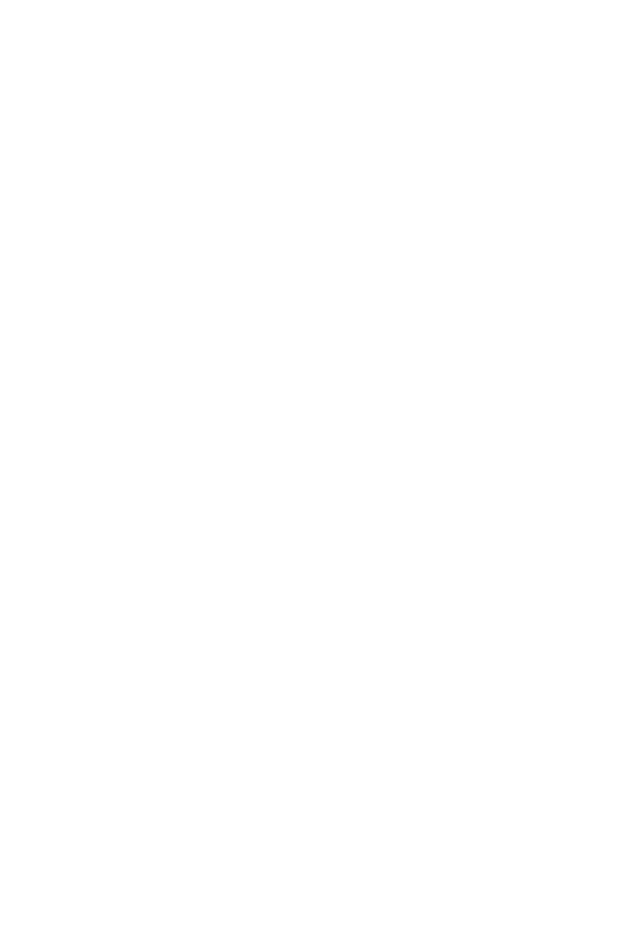
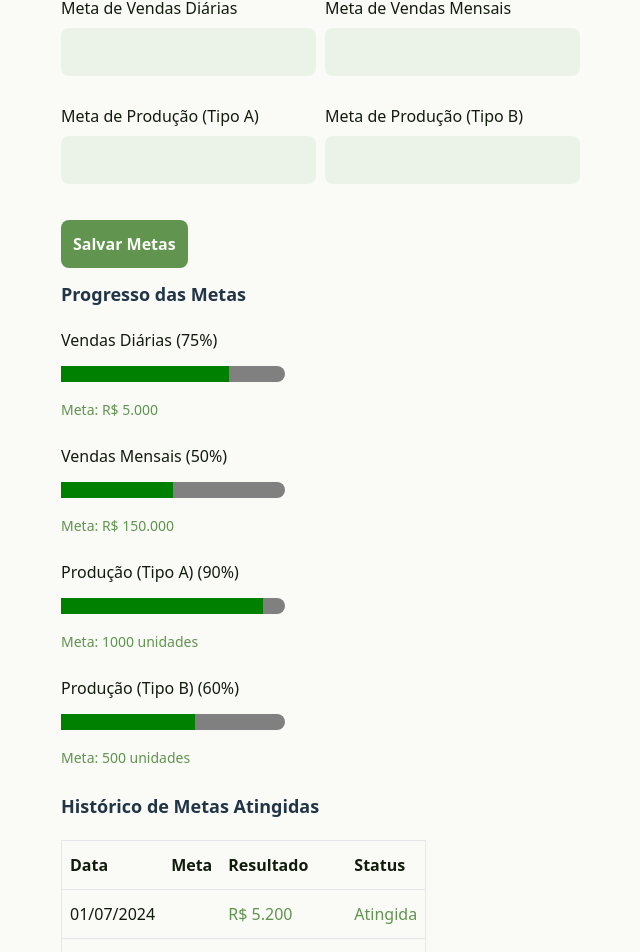
Before and after one commit to guilhermeafonsomb/farms-fiap-goals, a React (Vite) app: page / in a window 1280 px wide. Shown: the part 200-1152 px from the top of the page, without its empty margins (67-707 px from the left). Before the commit the page ends 800 px from the top, so only its background shows below. Built offline with nearby package versions, Linux system fonts and the light colour scheme.

Commit message:
release goals

```diff
--- a/package.json
+++ b/package.json
@@ -12,7 +12,9 @@
   "dependencies": {
     "@originjs/vite-plugin-federation": "^1.4.1",
     "@tanstack/react-query": "^5.90.2",
+    "@tanstack/react-table": "^8.21.3",
     "@vitejs/plugin-react": "^5.0.3",
+    "clsx": "^2.1.1",
     "react": "^19.1.1",
     "react-dom": "^19.1.1",
     "react-router-dom": "^7.9.1"
--- a/src/App.tsx
+++ b/src/App.tsx
@@ -1,9 +1,10 @@
+import { Goals } from "./pages/goals";
+
 function App() {
   return (
-    <div className="container mx-auto mt-8 p-4 bg-red-500 rounded-lg shadow-md">
-      <h1 className=" text-3xl font-bold text-blue-800">GOALS!</h1>
-      <p className="text-blue-600">GOALS</p>
-    </div>
+    <section className="container mx-auto mt-8 p-4 bg-white">
+      <Goals />
+    </section>
   );
 }
 
--- /dev/null
+++ b/src/components/LabeledInput.tsx/index.tsx
@@ -0,0 +1,51 @@
+import { useState } from "react";
+
+type Props = {
+  label: string;
+  value: string;
+  onChangeText: (text: string) => void;
+  type?: "money" | "unit";
+  placeholder?: string;
+};
+
+export const LabeledInput = ({
+  label,
+  value,
+  onChangeText,
+  type = "money",
+  placeholder,
+}: Props) => {
+  const [displayValue, setDisplayValue] = useState(value);
+
+  function handleChange(text: string) {
+    let numeric = text.replace(/\D/g, "");
+
+    if (type === "money") {
+      let number = parseFloat(numeric) / 100;
+      let formatted = new Intl.NumberFormat("pt-BR", {
+        style: "currency",
+        currency: "BRL",
+      }).format(number);
+      setDisplayValue(formatted);
+      onChangeText(number.toString());
+    } else if (type === "unit") {
+      let number = parseInt(numeric) || 0;
+      let formatted = `${number} unidades`;
+      setDisplayValue(formatted);
+      onChangeText(number.toString());
+    }
+  }
+
+  return (
+    <section>
+      <p className="text-base font-medium text-black mb-2">{label}</p>
+      <input
+        className="rounded-lg p-3 mb-3  text-black bg-primary-100"
+        placeholder={placeholder}
+        value={displayValue}
+        onChange={(e) => handleChange(e.target.value)}
+        type="numeric"
+      />
+    </section>
+  );
+};
--- /dev/null
+++ b/src/components/table/index.tsx
@@ -0,0 +1,56 @@
+import {
+  flexRender,
+  getCoreRowModel,
+  useReactTable,
+  type ColumnDef,
+} from "@tanstack/react-table";
+import clsx from "clsx";
+
+interface TableProps<T> {
+  data: T[];
+  columns: ColumnDef<T>[];
+}
+
+export const Table = <T,>({ data, columns }: TableProps<T>) => {
+  const table = useReactTable({
+    data,
+    columns,
+    getCoreRowModel: getCoreRowModel(),
+  });
+
+  return (
+    <table className="border border-primary-200 rounded-lg">
+      <thead className="rounded-lg border-b border-primary-200 text-left">
+        {table.getHeaderGroups().map((hg) => (
+          <tr key={hg.id}>
+            {hg.headers.map((header) => (
+              <th className="text-black px-2 py-3 " key={header.id}>
+                {flexRender(
+                  header.column.columnDef.header,
+                  header.getContext()
+                )}
+              </th>
+            ))}
+          </tr>
+        ))}
+      </thead>
+      <tbody>
+        {table.getRowModel().rows.map((row) => (
+          <tr className="border-b " key={row.id}>
+            {row.getVisibleCells().map((cell, index) => (
+              <td
+                className={clsx(
+                  "px-2 py-3 text-left",
+                  index === 0 ? "text-black" : "text-primary-500"
+                )}
+                key={cell.id}
+              >
+                {flexRender(cell.column.columnDef.cell, cell.getContext())}
+              </td>
+            ))}
+          </tr>
+        ))}
+      </tbody>
+    </table>
+  );
+};
--- /dev/null
+++ b/src/pages/goals/index.tsx
@@ -0,0 +1,129 @@
+import { useState } from "react";
+import { LabeledInput } from "../../components/LabeledInput.tsx";
+import { Table } from "../../components/table/index.tsx";
+
+export const Goals = () => {
+  const [dailySalesGoal, setDailySalesGoal] = useState("");
+  const [monthlySalesGoal, setMonthlySalesGoal] = useState("");
+  const [prodAGoal, setProdAGoal] = useState("");
+  const [prodBGoal, setProdBGoal] = useState("");
+
+  const progressData = [
+    { label: "Vendas Diárias", goal: "Meta: R$ 5.000", progress: 0.75 },
+    { label: "Vendas Mensais", goal: "Meta: R$ 150.000", progress: 0.5 },
+    { label: "Produção (Tipo A)", goal: "Meta: 1000 unidades", progress: 0.9 },
+    { label: "Produção (Tipo B)", goal: "Meta: 500 unidades", progress: 0.6 },
+  ];
+
+  const historyData = [
+    {
+      id: "1",
+      date: "01/07/2024",
+      goal: "Vendas Diárias",
+      result: "R$ 5.200",
+      status: "Atingida",
+    },
+    {
+      id: "2",
+      date: "01/07/2024",
+      goal: "Produção (Tipo A)",
+      result: "1050 unidades",
+      status: "Atingida",
+    },
+    {
+      id: "3",
+      date: "01/06/2024",
+      goal: "Vendas Mensais",
+      result: "R$ 160.000",
+      status: "Atingida",
+    },
+  ];
+
+  const tableColumns = [
+    { accessorKey: "date", header: "Data" },
+    { accessorKey: "goals", header: "Meta" },
+    { accessorKey: "result", header: "Resultado" },
+    { accessorKey: "status", header: "Status" },
+  ];
+
+  const transformData = (apiData: any) => {
+    return apiData.map((item: any) => ({
+      date: item.date,
+      goal: item.goal,
+      result: item.result,
+      status: item.status,
+    }));
+  };
+
+  return (
+    <section>
+      <div className="max-w-5xl mx-auto w-full">
+        <p className="text-2xl font-bold text-black mb-3">
+          Metas de Vendas e Produção
+        </p>
+        <p className="text-primary-500 mb-8">
+          Defina e acompanhe suas metas para otimizar a produção e impulsionar
+          as vendas.
+        </p>
+
+        <p className="text-lg font-bold mb-5">Definir metas</p>
+
+        <div className="grid grid-cols-2 gap-4 mb-6 max-w-lg">
+          <LabeledInput
+            label="Meta de Vendas Diárias"
+            type="money"
+            value={dailySalesGoal}
+            onChangeText={setDailySalesGoal}
+          />
+          <LabeledInput
+            label="Meta de Vendas Mensais"
+            type="money"
+            value={monthlySalesGoal}
+            onChangeText={setMonthlySalesGoal}
+          />
+          <LabeledInput
+            label="Meta de Produção (Tipo A)"
+            type="unit"
+            value={prodAGoal}
+            onChangeText={setProdAGoal}
+          />
+          <LabeledInput
+            label="Meta de Produção (Tipo B)"
+            type="unit"
+            value={prodBGoal}
+            onChangeText={setProdBGoal}
+          />
+        </div>
+
+        <button className="bg-primary-500 p-3 rounded-lg items-center ml-auto mb-3 text-white font-bold">
+          Salvar Metas
+        </button>
+
+        <p className="text-lg font-bold mb-5">Progresso das Metas</p>
+        {progressData.map((item, index) => (
+          <div key={index} className="mb-6">
+            <p className="text-base text-black font-medium mb-3">
+              {item.label} ({Math.round(item.progress * 100)}%)
+            </p>
+
+            <progress
+              className="w-56 appearance-none [&::-webkit-progress-bar]:rounded-lg filled:rounded-lg unfilled:bg-slate-300 filled:bg-[#4dde21]"
+              value={item.progress}
+            />
+            <p className="text-sm text-primary-500 mt-3">{item.goal}</p>
+          </div>
+        ))}
+
+        <div className="text-lg font-bold mb-5 mt-2">
+          Histórico de Metas Atingidas
+        </div>
+        {tableColumns && historyData.length > 0 && (
+          <Table
+            columns={tableColumns}
+            data={transformData(historyData ?? [])}
+          />
+        )}
+      </div>
+    </section>
+  );
+};
--- /dev/null
+++ b/src/utils/currencyFormatter.ts
@@ -0,0 +1,12 @@
+export const formatCurrency = (
+  value: number,
+  currency: string = "BRL",
+  locale: string = "pt-BR"
+): string => {
+  return new Intl.NumberFormat(locale, {
+    style: "currency",
+    currency: currency,
+    minimumFractionDigits: 2,
+    maximumFractionDigits: 2,
+  }).format(value);
+};
```
Also changed, not shown: 1 other file (tests, documents, lock files or other folders).
